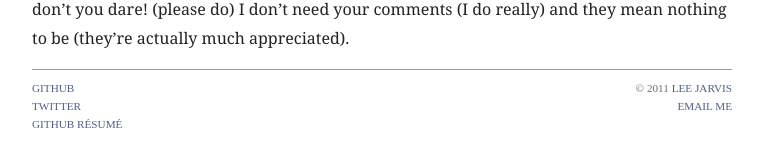
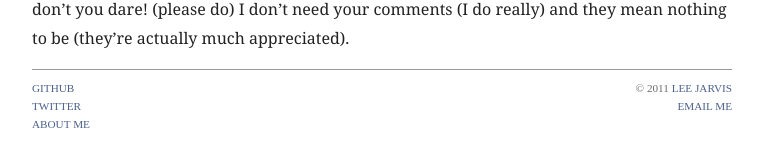
Before and after one commit to redstardogfish/roadc, a Jekyll site: the page built from _posts/2010-06-15-unseasoned-additives.md, in a window 1280 px wide. Shown: the part 480-647 px from the top of the page, without its empty margins (258-1021 px from the left). Built offline with Jekyll 4.4.1, drawn with Linux system fonts in a browser that asks for light colours; Markdown is read by kramdown in place of the engine named in the settings.

Commit message:
add link to about page

```diff
--- a/_layouts/layout.html
+++ b/_layouts/layout.html
@@ -35,10 +35,10 @@
 		<p class="left">
 			<a href="http://github.com/injekt">GITHUB</a><br />
 			<a href="http://twitter.com/lee_jarvis">TWITTER</a><br />
-			<a href="http://resume.github.com/?injekt"> GITHUB RÉSUMÉ</a>
+			<a href="/about.html">ABOUT ME</a>
 		</p>
 		<p class="right">
-			&copy; 2011 <a href="http://lee.jarvis.co">LEE JARVIS</a><br />
+			&copy; 2011 <a href="/about.html">LEE JARVIS</a><br />
 			<a href="mailto:lee@jarvis.co">EMAIL ME</a>
 		</p>
 		<br style="clear: both;" />
```
